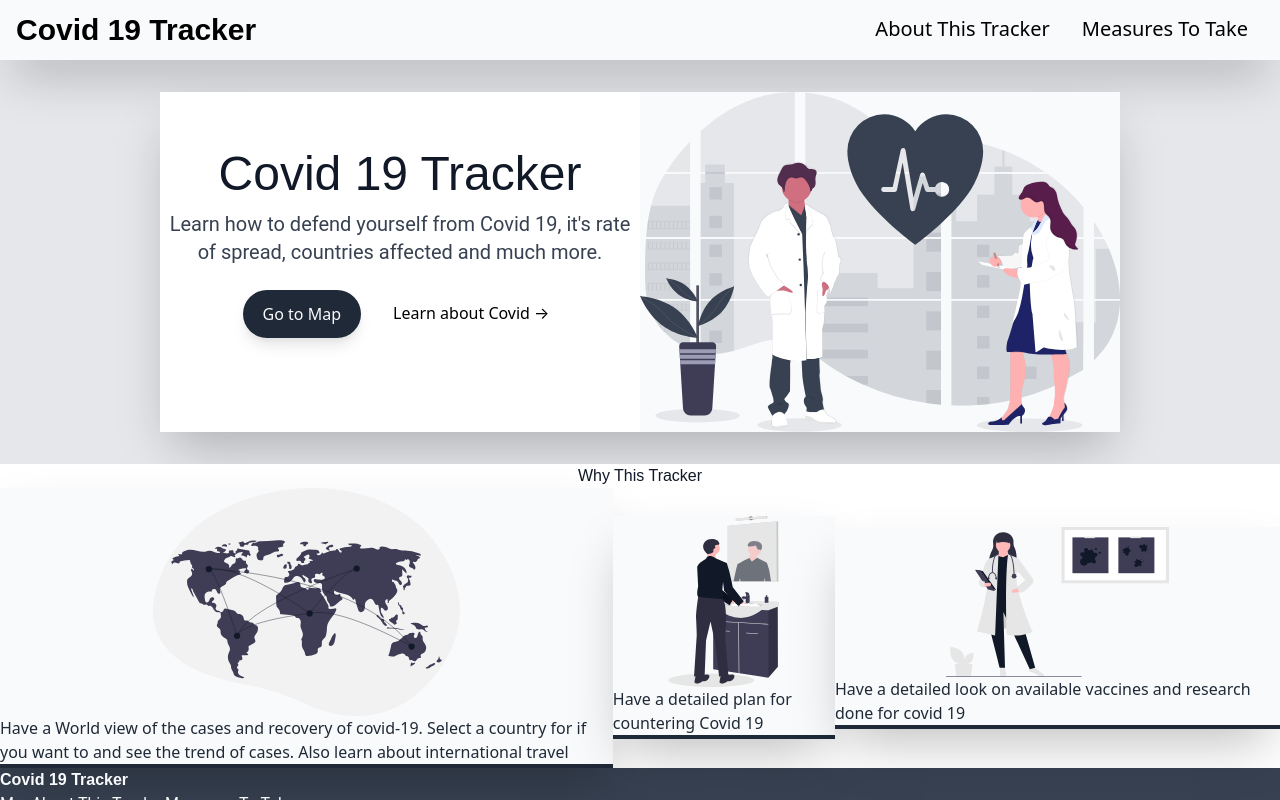
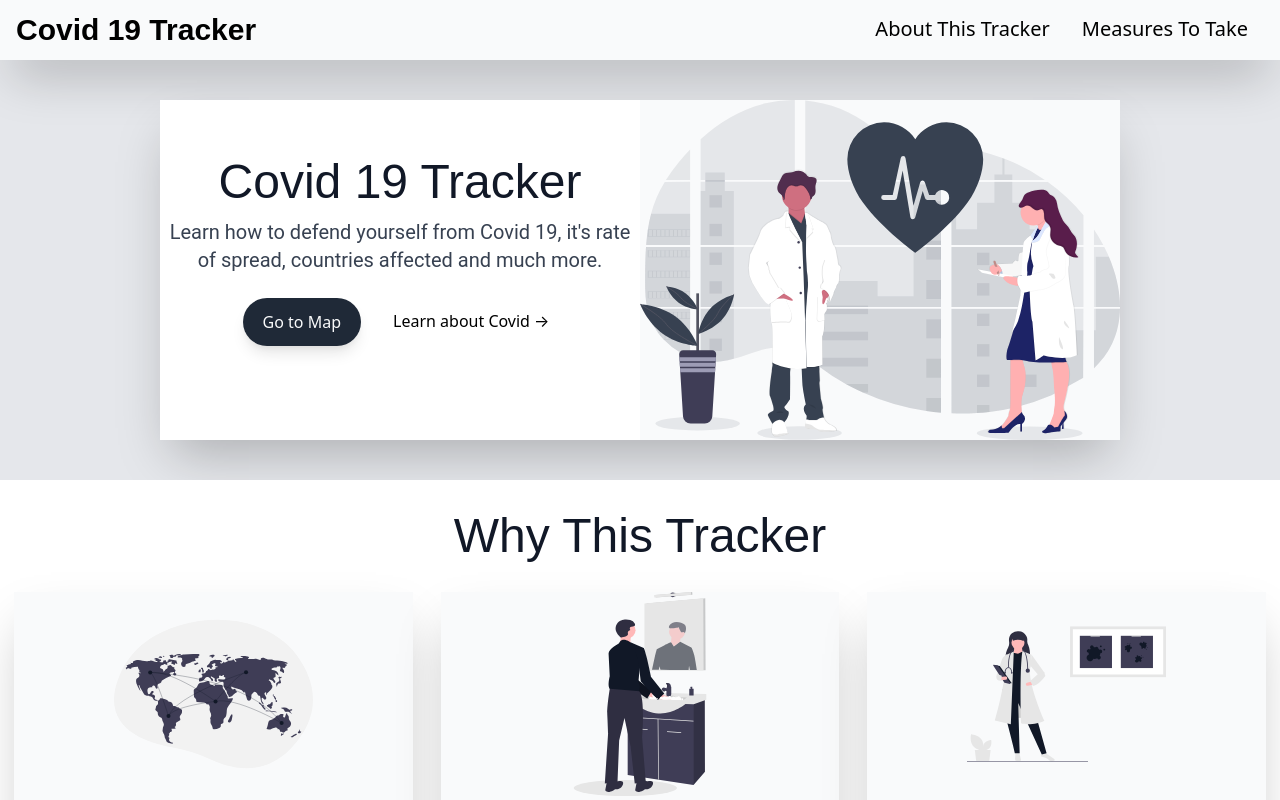
Before and after one commit to AbhishekRauthan/NextCovid, a Next.js app: page / in a window 1280 px wide. Shown: the top 800 px of the page. Built offline with nearby package versions, Linux system fonts and the light colour scheme.

Commit message:
comlpleted Cards

```diff
--- a/components/Card.tsx
+++ b/components/Card.tsx
@@ -10,16 +10,16 @@ interface Props {
 const Card: FC<Props> = ({ notTopItem, imageSrc, imageAlt, text }) => {
   return (
     <div
-      className={`bg-gray-50 xs:w-3/4 shadow-2xl border-b-4 border-gray-800  ${
-        notTopItem ? "xs:mt-8" : ""
+      className={`bg-gray-50 w-2/4 md:mx-3.5 shadow-2xl border-b-4 border-gray-800 mx-auto ${
+        notTopItem ? "mt-8 md:mt-0" : ""
       }`}
     >
       <img
-        className="w-3/6 mx-auto xs:pt-2 xs:mt-2"
+        className="w-3/6 h-3/4 lg:h-1/2 sm:mb-5 mx-auto xs:pt-2 xs:mt-2"
         src={imageSrc}
         alt={imageAlt}
       />
-      <p className="xs:text-center xs:mt-4 xs:mx-3.5 xs:text-lg text-gray-800 xs:mb-6">
+      <p className="block text-center text-lg lg:text-xl text-gray-800 mb-6">
         {text}
       </p>
     </div>
--- a/components/CardContainer.tsx
+++ b/components/CardContainer.tsx
@@ -3,11 +3,11 @@ import { FC } from "react";
 const CardContainer: FC = ({ children }) => {
   return (
     <div className="bg-white">
-      <div className="container xs:py-10">
-        <h1 className="text-center font-source capitalize xs:mb-8 text-gray-900 xs:text-4xl">
+      <div className="container sm:mx-auto pb-10">
+        <h1 className="text-center font-source capitalize mb-8 text-gray-900 text-4xl sm:pt-8 lg:text-5xl">
           Why this Tracker
         </h1>
-        <div className="flex xs:flex-col items-center">{children}</div>
+        <div className="flex flex-col md:flex-row  sm:justify-center items-start lg:items-stretch">{children}</div>
       </div>
     </div>
   );
--- a/components/Hero.tsx
+++ b/components/Hero.tsx
@@ -1,7 +1,7 @@
 const Hero = () => {
   return (
-    <div className="xs:w-72 w-10/12 md:w-11/12 lg:w-9/12 md:h-5/6 lg:h-4/6 mx-auto my-6 lg:my-8">
-      <div className="my-auto shadow-2xl text-center bg-white flex xs:p-5 xs:flex-col-reverse xs:my-5 mx-auto">
+    <div className="xs:w-72 w-10/12 md:w-11/12 lg:h-full lg:w-9/12 mx-auto my-10">
+      <div className="shadow-2xl text-center bg-white flex xs:p-5  xs:flex-col-reverse lg:h-2/5 xs:my-5 mx-auto">
         <div className="flex flex-col sm:my-10 sm:w-1/2 md:my-auto md:pb-9">
           <h1 className="text-3xl md:text-4xl lg:text-5xl capitalize  font-source text-gray-900 xs:pt-4">
             Covid 19 tracker
@@ -11,7 +11,7 @@ const Hero = () => {
           </p>
           <div className="md:pt-6 md:flex flex-col md:flex-row md:justify-center hidden">
             <button
-              className=" md:mr-6 bg-gray-800 hover:bg-gray-700 focus:bg-gray-700  md:px-5 md:py-3 rounded-full text-gray-50 hover:text-white focus:text-white shadow-lg hover:shadow-2xl transform hover:-translate-y-3 delay-150 duration-300 ease-in-out"
+              className=" md:mr-6 bg-gray-800 hover:bg-gray-600 focus:bg-gray-600  md:px-5 md:py-3 rounded-full text-gray-50 hover:text-white focus:text-white shadow-lg hover:shadow-2xl transform hover:-translate-y-3 delay-150 duration-300 ease-in-out"
             >Go to Map
             </button>
             <button
@@ -21,7 +21,7 @@ const Hero = () => {
           </div>
         </div>
         <div className="sm:w-1/2">
-          <img className="inline xs:h-40 w-full  bg-gray-50" src="hero_header.svg" alt="svg to show medical professionals" />
+          <img className="inline xs:h-40  text-center w-full  bg-gray-50" src="hero_header.svg" alt="svg to show medical professionals" />
         </div>
       </div>
     </div>
```
